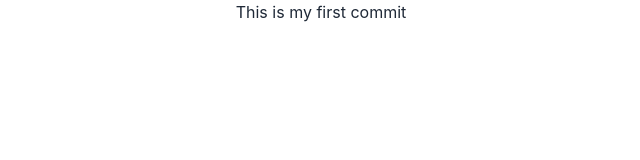
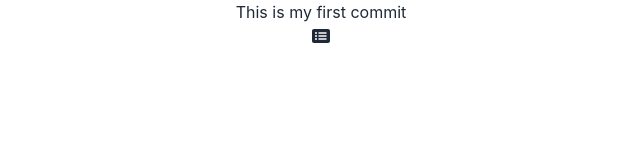
Before and after one commit to tauhid-hasan-dev/ultra-active-club, a React (Create React App) app: page / in a window 1280 px wide. Shown: the top 160 px of the page, without its empty margins (319-959 px from the left). Built offline with nearby package versions, Linux system fonts and the light colour scheme.

Commit message:
react fontawesome added

```diff
--- a/package.json
+++ b/package.json
@@ -3,6 +3,9 @@
   "version": "0.1.0",
   "private": true,
   "dependencies": {
+    "@fortawesome/fontawesome-svg-core": "^6.2.0",
+    "@fortawesome/free-solid-svg-icons": "^6.2.0",
+    "@fortawesome/react-fontawesome": "^0.2.0",
     "@testing-library/jest-dom": "^5.16.5",
     "@testing-library/react": "^13.4.0",
     "@testing-library/user-event": "^13.5.0",
--- a/src/App.js
+++ b/src/App.js
@@ -1,9 +1,13 @@
 import './App.css';
+import { FontAwesomeIcon } from '@fortawesome/react-fontawesome'
+import { faRectangleList } from '@fortawesome/free-solid-svg-icons'
 
 function App() {
   return (
     <div className="App">
       <h1>This is my first commit</h1>
+      <FontAwesomeIcon icon="fa-solid fa-rectangle-list" />
+      <FontAwesomeIcon icon={faRectangleList}></FontAwesomeIcon>
     </div>
   );
 }
```
Also changed, not shown: 1 other file (tests, documents, lock files or other folders).
